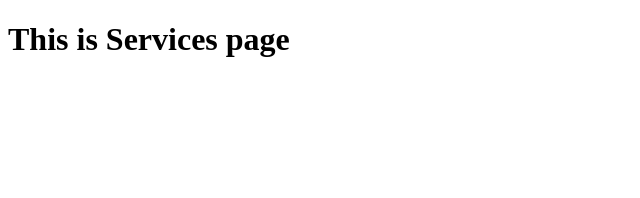
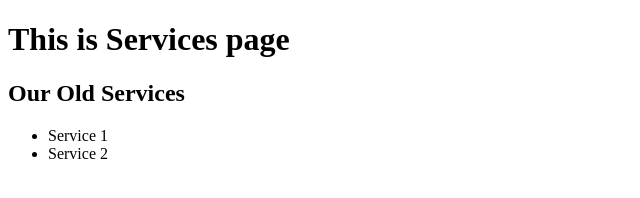
Before and after one commit to ngenziwingenzi/Gym-Git-Exercise-Solutions, a plain HTML site: page services.html in a window 1280 px wide. Shown: the whole page, without its empty margins (0-640 px from the left). Drawn offline with Linux system fonts and the light colour scheme.

Commit message:
add 3 old services

```diff
--- a/services.html
+++ b/services.html
@@ -7,5 +7,10 @@
 </head>
 <body>
     <h1>This is Services page</h1>
+    <h2>Our Old Services</h2>
+    <ul>
+        <li>Service 1</li>
+        <li>Service 2</li>
+    </ul>
 </body>
 </html>
```
